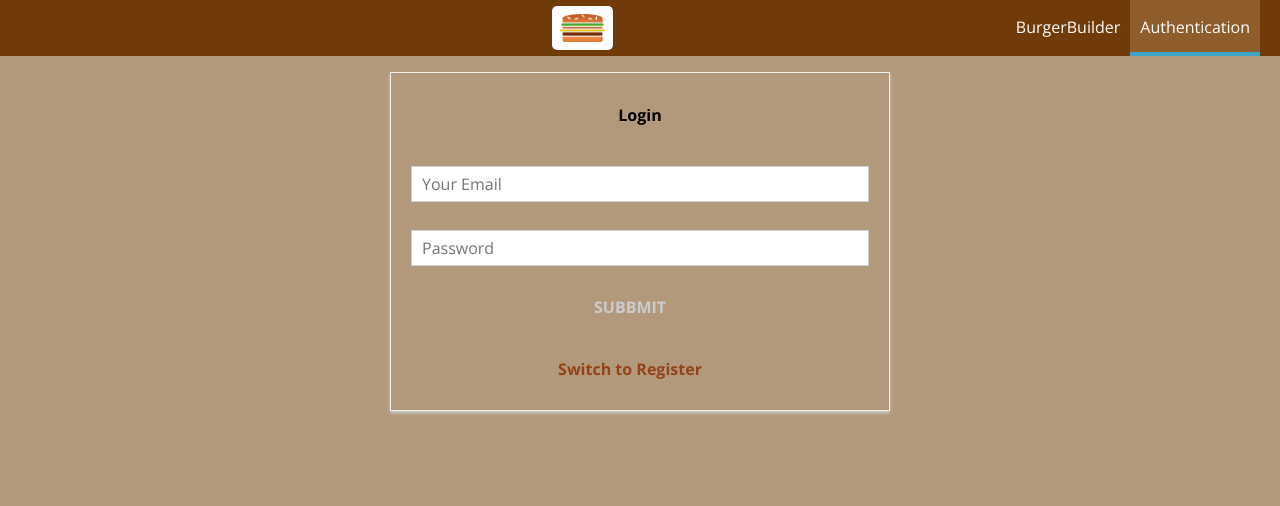
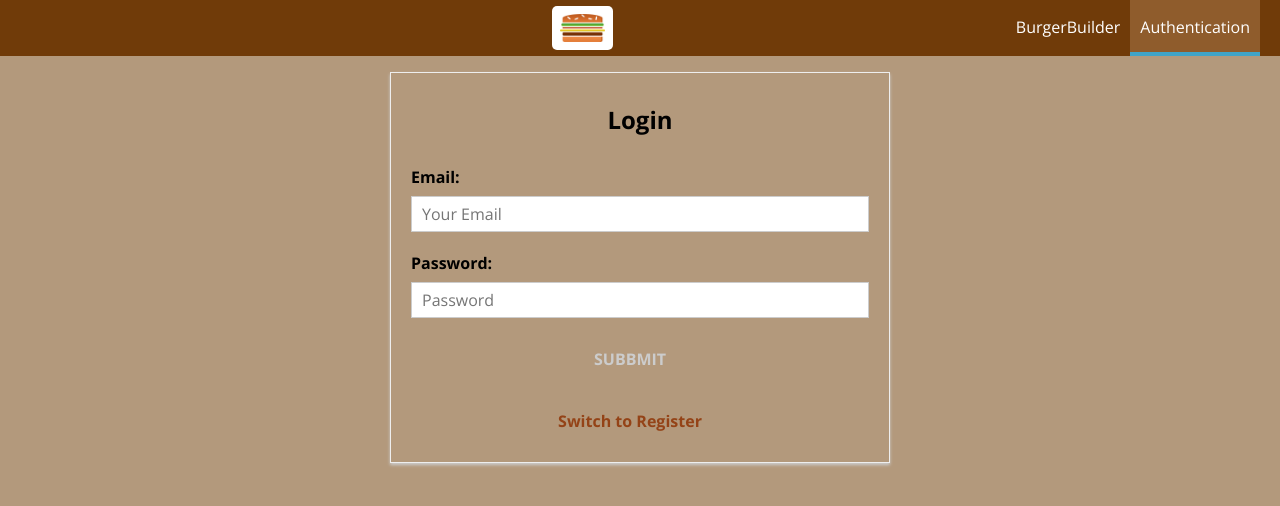
Before and after one commit to kajtekjezyk/BurgerFactory, a React app: page /login in a window 1280 px wide. Shown: the top 506 px of the page. Built offline with nearby package versions, Linux system fonts and the light colour scheme.

Commit message:
Add error message to forms

```diff
--- a/src/components/Burger/Burger.css
+++ b/src/components/Burger/Burger.css
@@ -19,7 +19,7 @@
 @media (min-width: 500px) and (min-height: 401px) {
     .Burger {
         width: 450px;
-        height: 400px;
+        height: 450px;
         box-sizing: border-box;
 
     }
--- a/src/components/UI/Input/Input.css
+++ b/src/components/UI/Input/Input.css
@@ -4,10 +4,15 @@
     box-sizing: border-box;
 }
 
+.Error {
+    color: red;
+}
+
 .Label {
     font-weight: bold;
     display: block;
     margin-bottom: 8px;
+    text-align: left;
 }
 
 .InputElement {
--- a/src/components/UI/Input/Input.js
+++ b/src/components/UI/Input/Input.js
@@ -3,10 +3,14 @@ import classes from './Input.css';
 
 const input = (props) => {
     let inputElem = null;
+    let isError = false;
     const inputClasses = [classes.InputElement];
+    const labelClasses = [classes.Label];
 
     if (props.touched &&  props.shouldValidate && props.invalid) {
         inputClasses.push(classes.Invalid);
+        labelClasses.push(classes.Error);
+        isError = true;
     }
 
     switch (props.inputType) {
@@ -48,7 +52,7 @@ const input = (props) => {
     }
     return (
         <div className={classes.Input}>
-            <label className={classes.Label}>{props.label}</label>
+            <label className={labelClasses.join(" ")}>{isError ? props.errorMessage : `${props.label}:`}</label>
             {inputElem}
         </div>
     );
--- a/src/containers/Auth/Login/Login.js
+++ b/src/containers/Auth/Login/Login.js
@@ -13,14 +13,15 @@ class Login extends Component {
     state = {
         controls: {
             email: {
-                ...makeInputField("Your Email", "email"),
+                ...makeInputField("Your Email","Email", "email"),
                 validation: {
                     required: true,
                     isEmail: true
-                }
+                },
+                errorMessage: "Wrong Email"
             },
             password: {
-                ...makeInputField(null, "password"),
+                ...makeInputField(null, "Password", "password"),
                 elementConfig: {
                     placeholder: "Password",
                     type: "password"
@@ -28,7 +29,8 @@ class Login extends Component {
                 validation: {
                     required: true,
                     minLength: 6
-                }
+                },
+                errorMessage: "Minimal password length: 6 chars"
             },
         },
         isFormValid: false,
@@ -74,7 +76,7 @@ class Login extends Component {
                     <form onSubmit={this.authHandler}>
                         {errorMessage}
                         <div>
-                            <h4>Login</h4>
+                            <h2>Login</h2>
                             {formList}
                             <Button btnType="Success" disabled={!this.state.isFormValid}>SUBBMIT</Button>
                         </div>
--- a/src/containers/Auth/Register/Register.js
+++ b/src/containers/Auth/Register/Register.js
@@ -13,20 +13,22 @@ class Login extends Component {
     state = {
         controls: {
                 name: {
-                    ...makeInputField("Your Name"),
+                    ...makeInputField("Your Name", "Name"),
                     validation: {
                         required: true
-                    }
+                    },
+                    errorMessage: "Name is required"
                 },
                 email: {
-                    ...makeInputField("Your Email", "email"),
+                    ...makeInputField("Your Email", "Email", "email"),
                     validation: {
                         required: true,
                         isEmail: true
-                    }
+                    },
+                    errorMessage: "Invalid Email"
                 },
                 password: {
-                    ...makeInputField(null, "password"),
+                    ...makeInputField(null, "Passord", "password"),
                     elementConfig: {
                         placeholder: "Password",
                         type: "password"
@@ -34,10 +36,11 @@ class Login extends Component {
                     validation: {
                         required: true,
                         minLength: 6
-                    }
+                    },
+                    errorMessage: "Minimal password length: 6 chars"
                 },
                 password2: {
-                    ...makeInputField(null, "password"),
+                    ...makeInputField(null, "Confirm Passord", "password"),
                     elementConfig: {
                         placeholder: "Repeat Password",
                         type: "password"
@@ -46,7 +49,8 @@ class Login extends Component {
                         required: true,
                         minLength: 6,
                         same: true
-                    }
+                    },
+                    errorMessage: "Not matching passwords"
                 },
             },
         isFormValid: false,
@@ -94,7 +98,7 @@ class Login extends Component {
                     <form onSubmit={this.authHandler}>
                         {errorMessage}
                         <div>
-                            <h4>Register new user</h4>
+                            <h2>Register new user</h2>
                             {formList}
                             <Button btnType="Success" disabled={!this.state.isFormValid}>SUBBMIT</Button>
                         </div>
--- a/src/containers/BurgerBuilder/BurgerBuilder.css
+++ b/src/containers/BurgerBuilder/BurgerBuilder.css
@@ -3,7 +3,6 @@
     margin: auto;
     height: 250px;
 }
-
 
 @media (min-width: 500px) {
     .BurgerBuilder {
@@ -16,7 +15,7 @@
 @media (min-width: 1000px) {
     .BurgerBuilder {
         width: 900px;
-        height: 600px;
+        height: 500px;
         box-sizing: border-box;
     }
 }
--- a/src/containers/BurgerBuilder/BurgerBuilder.js
+++ b/src/containers/BurgerBuilder/BurgerBuilder.js
@@ -95,7 +95,6 @@ export class BurgerBuilder extends Component {
                     {orderSummary}
                 </Modal>
                     {burger}
-
             </Aux>
         );
     }
--- a/src/containers/Checkout/ContactData/ContactData.js
+++ b/src/containers/Checkout/ContactData/ContactData.js
@@ -13,39 +13,43 @@ class ContactData extends Component {
     state = {
         orderForm: {
             name: {
-                ...makeInputField("Your Name"),
+                ...makeInputField("Your Name", "Name"),
                 value: this.props.userName,
                 validation: {
                     isNonNumeric: true,
                     required: true
                 },
                 touched: true,
-                valid: true
+                valid: true,
+                errorMessage: "Name is required"
             },
             email: {
-                ...makeInputField("Your Email"),
+                ...makeInputField("Your Email", "Email", "email"),
                 value: this.props.userEmail,
                 validation: {
                     required: true,
                     isEmail: true
                 },
                 touched: true,
-                valid: true
+                valid: true,
+                errorMessage: "Invalid Email"
             },
             street: {
-                ...makeInputField("Street"),
+                ...makeInputField("Street", "Address"),
+                errorMessage: "Address is required"
             },
             zipCode: {
-                ...makeInputField("Postal Code"),
+                ...makeInputField("Postal Code", "Zip-Code"),
                 validation: {
                     required: true,
                     minLength: 5,
                     maxLength: 6,
                     isZip: true
-                }
+                },
+                errorMessage: "Invalid postal code: example 01-111"
             },
             burgerName: {
-                ...makeInputField("Type Burger Name"),
+                ...makeInputField("Type Burger Name", "Burger Name"),
                 validation: {},
                 touched: true,
                 valid: true,
@@ -56,6 +60,7 @@ class ContactData extends Component {
                 inputType: "select",
                 validation: {},
                 value: "Fastest",
+                label: "Delivery Method",
                 elementConfig: {
                    options:  [
                     {value: "Fastest", displayValue: "Fastest"},
--- a/src/helpers/formHelpers.js
+++ b/src/helpers/formHelpers.js
@@ -2,7 +2,7 @@ import Input from "../components/UI/Input/Input";
 import React from 'react';
 
 
-export const makeInputField = (placeholderText, inputType="input") => {
+export const makeInputField = (placeholderText, label="", inputType="input") => {
     return {
         inputType: inputType,
             elementConfig: {
@@ -13,7 +13,8 @@ export const makeInputField = (placeholderText, inputType="input") => {
             required: true
         },
         valid : false,
-        touched: false
+        touched: false,
+        label: label
     }
 }
 
@@ -66,7 +67,9 @@ export const checkIfFormIsValid = (newFormElemets) => {
 
 export const generateForm = (formList, controls, inputChangedHandler) => {
     for (let input in controls) {
+
         let inputData = controls[input];
+        console.log(inputData)
         formList.push(
         <Input
             key={input}
@@ -77,6 +80,8 @@ export const generateForm = (formList, controls, inputChangedHandler) => {
             invalid={!inputData['valid']}
             shouldValidate={Object.keys(inputData.validation).length}
             touched={inputData.touched}
+            label={inputData.label}
+            errorMessage={inputData.errorMessage}
         />)
     }
 }
--- a/src/store/reducers/burgerBuilder.js
+++ b/src/store/reducers/burgerBuilder.js
@@ -25,7 +25,9 @@ const modifyBurger = (oldState, action, diff) => {
     const updatedIngredient = {[action.ingType]: oldState.ingredients[action.ingType] + diff};
     const updatedState = {
         ingredients: updateObject(oldState.ingredients, updatedIngredient),
-        totalPrice: roundMe(oldState.totalPrice + diff * INGREDIENT_PRICES[action.ingType])}
+        totalPrice: roundMe(oldState.totalPrice + diff * INGREDIENT_PRICES[action.ingType]),
+        burgerName: "My Burger"
+    }
     return updateObject(oldState, updatedState);
 }
 
```
